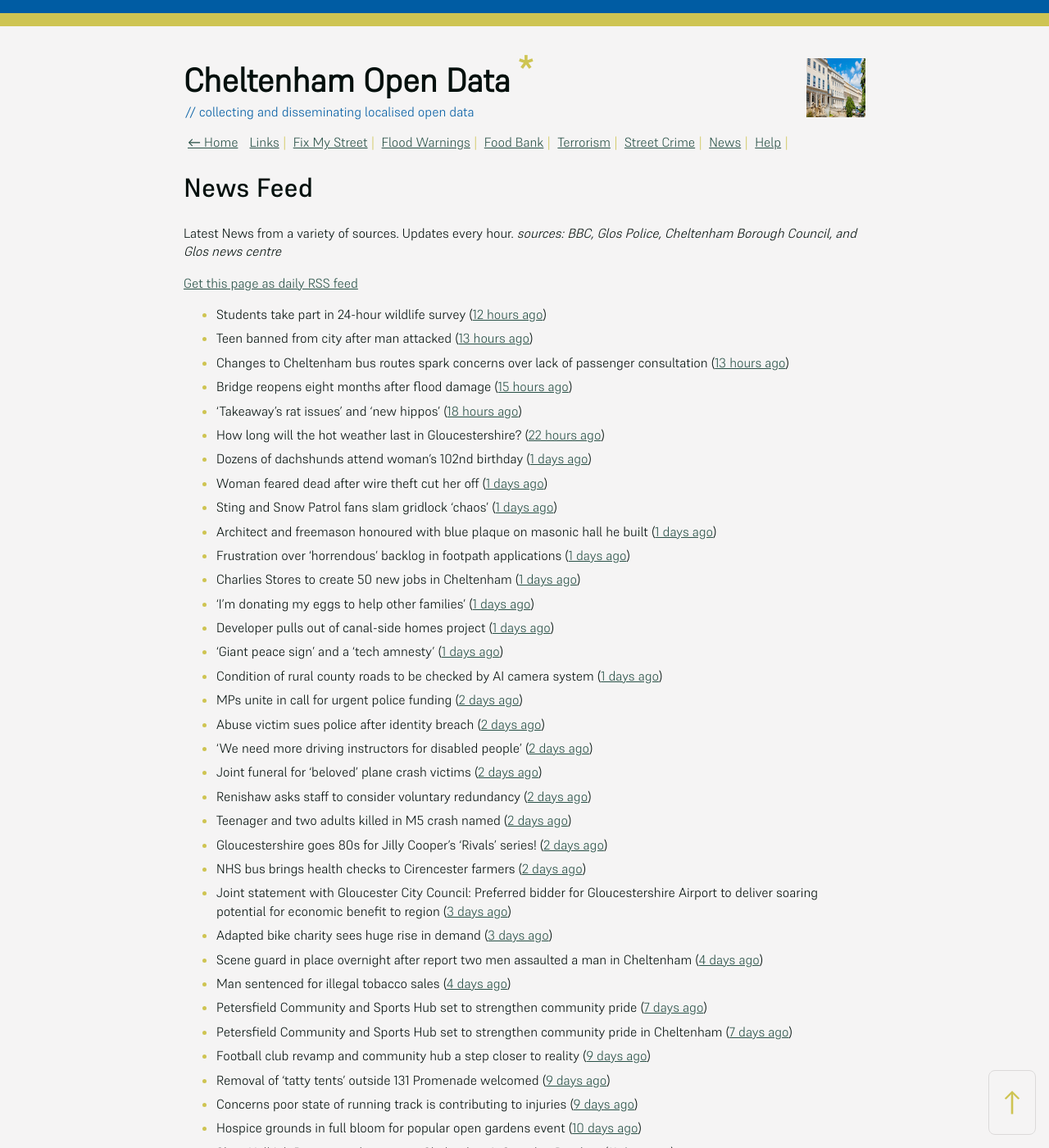
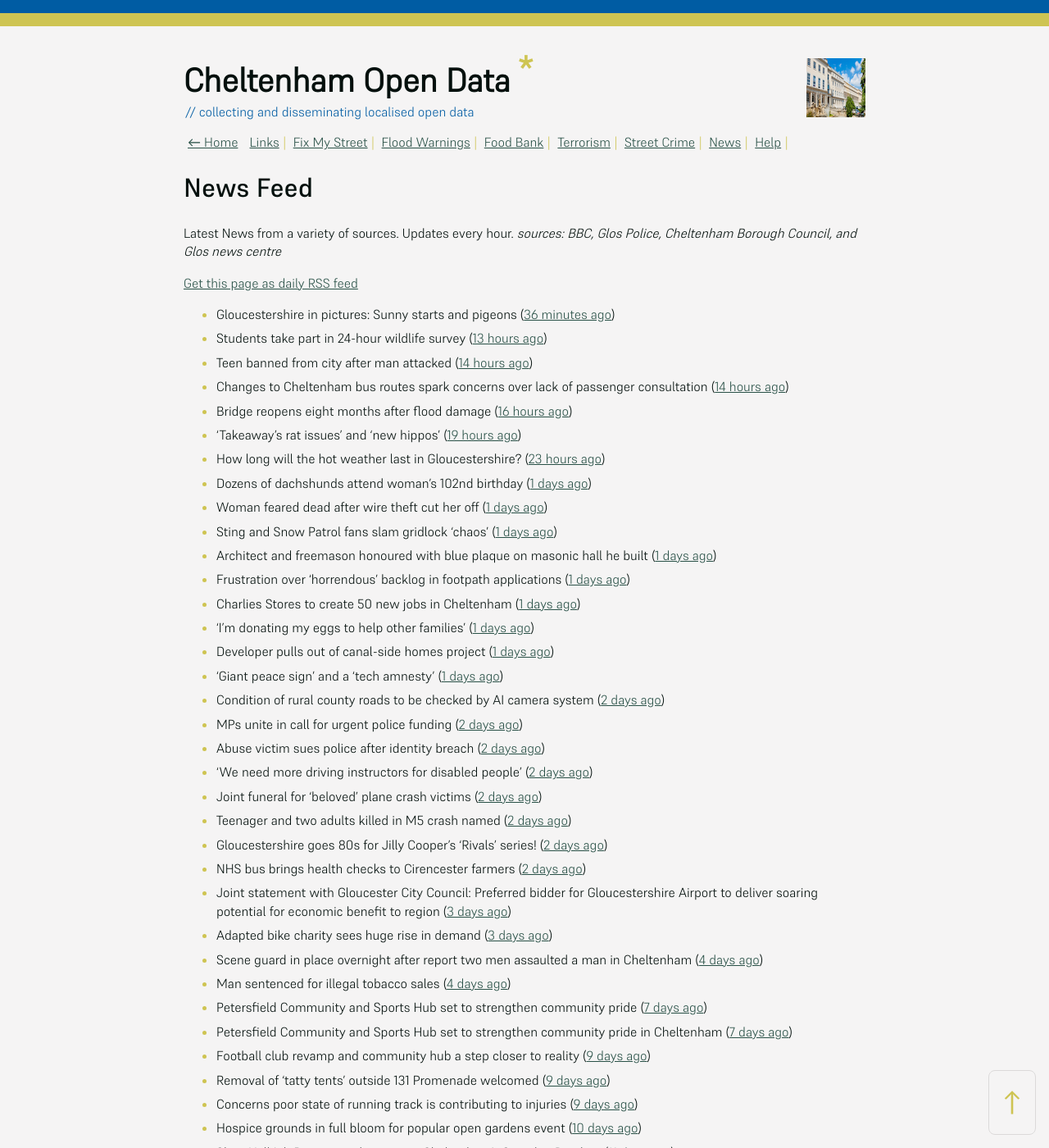
Before and after one commit to mat-0/cheltenham-open-data, a Jekyll site: the page built from _pages/news.md, in a window 1280 px wide and 1400 px high. Shown: the whole window at 82% size. Built offline with Jekyll 4.4.1, drawn with Linux system fonts in a browser that asks for light colours.

Commit message:
Updated 2025-06-21 06:57:47

```diff
--- a/_pages/news.md
+++ b/_pages/news.md
@@ -12,12 +12,13 @@ _sources: BBC, Glos Police, Cheltenham Borough Council, and Glos news centre_
 [Get this page as daily RSS feed](/daily.rss)
 
 <!-- news_marker starts -->
-- Students take part in 24-hour wildlife survey ([12 hours ago](https://www.bbc.com/news/articles/cn41ze3r27zo))
-- Teen banned from city after man attacked ([13 hours ago](https://www.bbc.com/news/articles/c75rl4we60wo))
-- Changes to Cheltenham bus routes spark concerns over lack of passenger consultation ([13 hours ago](https://gloucesternewscentre.co.uk/changes-to-cheltenham-bus-routes-spark-concerns-over-lack-of-passenger-consultation/))
-- Bridge reopens eight months after flood damage ([15 hours ago](https://www.bbc.com/news/articles/cz09md3ve3no))
-- 'Takeaway's rat issues' and 'new hippos' ([18 hours ago](https://www.bbc.com/news/articles/c5ygx2p4lw5o))
-- How long will the hot weather last in Gloucestershire? ([22 hours ago](https://www.bbc.co.uk/sounds/play/p0lkf1rq))
+- Gloucestershire in pictures: Sunny starts and pigeons ([36 minutes ago](https://www.bbc.com/news/articles/cwye9g90870o))
+- Students take part in 24-hour wildlife survey ([13 hours ago](https://www.bbc.com/news/articles/cn41ze3r27zo))
+- Teen banned from city after man attacked ([14 hours ago](https://www.bbc.com/news/articles/c75rl4we60wo))
+- Changes to Cheltenham bus routes spark concerns over lack of passenger consultation ([14 hours ago](https://gloucesternewscentre.co.uk/changes-to-cheltenham-bus-routes-spark-concerns-over-lack-of-passenger-consultation/))
+- Bridge reopens eight months after flood damage ([16 hours ago](https://www.bbc.com/news/articles/cz09md3ve3no))
+- 'Takeaway's rat issues' and 'new hippos' ([19 hours ago](https://www.bbc.com/news/articles/c5ygx2p4lw5o))
+- How long will the hot weather last in Gloucestershire? ([23 hours ago](https://www.bbc.co.uk/sounds/play/p0lkf1rq))
 - Dozens of dachshunds attend woman's 102nd birthday ([1 days ago](https://www.bbc.com/news/videos/c307l54nlrmo))
 - Woman feared dead after wire theft cut her off ([1 days ago](https://www.bbc.com/news/articles/cp3k96521neo))
 - Sting and Snow Patrol fans slam gridlock 'chaos' ([1 days ago](https://www.bbc.com/news/articles/cwygv0pqy74o))
@@ -27,12 +28,11 @@ _sources: BBC, Glos Police, Cheltenham Borough Council, and Glos news centre_
 - 'I'm donating my eggs to help other families' ([1 days ago](https://www.bbc.com/news/articles/c5y614jm758o))
 - Developer pulls out of canal-side homes project ([1 days ago](https://www.bbc.com/news/articles/cwyxe24xr1jo))
 - 'Giant peace sign' and a 'tech amnesty' ([1 days ago](https://www.bbc.com/news/articles/cglzk58j8jxo))
-- Condition of rural county roads to be checked by AI camera system ([1 days ago](https://gloucesternewscentre.co.uk/condition-of-rural-county-roads-to-be-checked-by-ai-camera-system/))
+- Condition of rural county roads to be checked by AI camera system ([2 days ago](https://gloucesternewscentre.co.uk/condition-of-rural-county-roads-to-be-checked-by-ai-camera-system/))
 - MPs unite in call for urgent police funding ([2 days ago](https://www.bbc.com/news/articles/cev0jk0v88do))
 - Abuse victim sues police after identity breach ([2 days ago](https://www.bbc.com/news/articles/cdxk0x09k7qo))
 - 'We need more driving instructors for disabled people' ([2 days ago](https://www.bbc.com/news/articles/cx27142pgn4o))
 - Joint funeral for 'beloved' plane crash victims ([2 days ago](https://www.bbc.com/news/articles/c4g8re3v64zo))
-- Renishaw asks staff to consider voluntary redundancy ([2 days ago](https://www.bbc.com/news/articles/cwykllmg8pvo))
 - Teenager and two adults killed in M5 crash named ([2 days ago](https://www.bbc.com/news/articles/c80prrgepzeo))
 - Gloucestershire goes 80s for Jilly Cooper’s ‘Rivals’ series! ([2 days ago](https://www.bbc.co.uk/sounds/play/p0ljxnh1))
 - NHS bus brings health checks to Cirencester farmers ([2 days ago](https://www.bbc.co.uk/sounds/play/p0ljxmv9))
```
Also changed, not shown: _data/flood.json (+4 -4 lines), index.md (+5 -5 lines).
